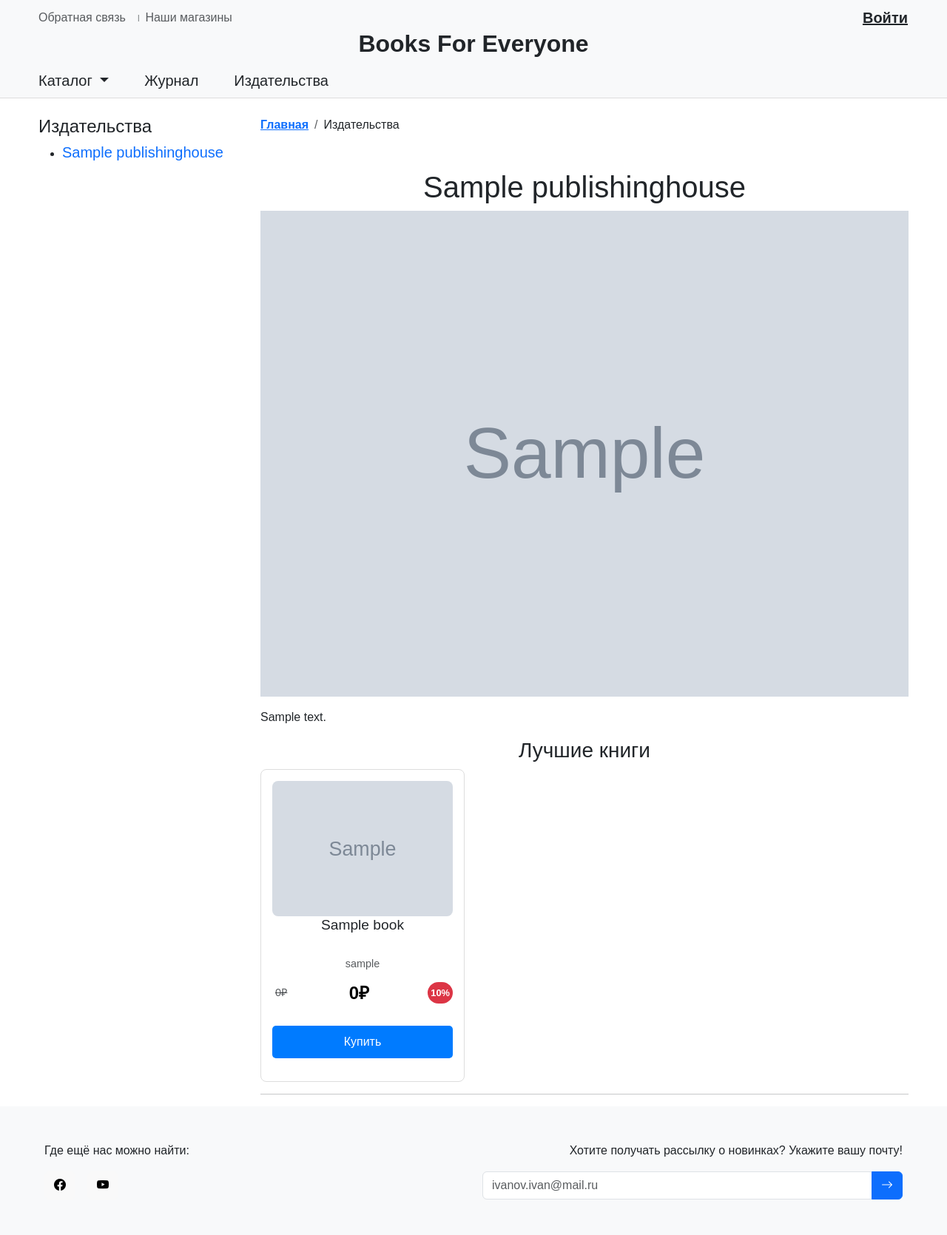
After one commit to DVGnezdilova/ProjectDj, a Django app: page /publishers/ in a window 1280 px wide. The commit adds this page. Shown: the whole page at 74% size. Run offline with Django 5.2, Linux system fonts and the light colour scheme; tables that the repository leaves empty hold one stand-in row (values such as "Sample post"); grey boxes marked "Sample" are stand-in pictures; some libraries are stand-ins or nearby versions.

Commit message:
comm2.3 09.05

```diff
--- a/BooksForEveryone/BooksForEveryone/urls.py
+++ b/BooksForEveryone/BooksForEveryone/urls.py
@@ -16,7 +16,7 @@ Including another URLconf
 """
 from django.contrib import admin
 from django.urls import path
-from books.views import index, vhod, regist, avtoriz, journal, catalog
+from books.views import index, vhod, regist, avtoriz, journal, catalog, publishers_list
 from django.urls import include, path
 
 urlpatterns = [
@@ -27,5 +27,6 @@ urlpatterns = [
     path('avtoriz/', avtoriz, name='avtoriz.html'),
     path('journal/', journal, name='journal'),
     path('catalog/<str:genre>/', catalog, name='catalog'),
+    path('publishers/', publishers_list, name='publishers'),
     path('__debug__/', include('debug_toolbar.urls')),
 ]
--- a/BooksForEveryone/books/static/index.css
+++ b/BooksForEveryone/books/static/index.css
@@ -25,6 +25,11 @@ header {
     height: 700px;
     border-radius: 0px;
 }
+
+.sidebar{
+    z-index: 1;
+}
+
 .dropdown-menu.genre-dropdown {
     font-size: 1.2rem; /* Увеличиваем размер шрифта */
 }
--- a/BooksForEveryone/books/templates/catalog.html
+++ b/BooksForEveryone/books/templates/catalog.html
@@ -60,7 +60,7 @@
                     </ul>
                 </div>
             <a href="{% url 'journal' %}" class="text-decoration-none text-dark">Журнал</a>
-            <a href="#" class="text-decoration-none text-dark">Издательства</a>
+            <a href="{% url 'publishers' %}" class="text-decoration-none text-dark">Издательства</a>
         </nav>
         </div>
       </header>
--- a/BooksForEveryone/books/templates/index.html
+++ b/BooksForEveryone/books/templates/index.html
@@ -56,7 +56,7 @@
                 </ul>
             </div>
             <a href="{% url 'journal' %}" class="text-decoration-none text-dark">Журнал</a>
-            <a href="#" class="text-decoration-none text-dark">Издательства</a>
+            <a href="{% url 'publishers' %}" class="text-decoration-none text-dark">Издательства</a>
         </nav>
         </div>
       </header>
--- a/BooksForEveryone/books/templates/journal.html
+++ b/BooksForEveryone/books/templates/journal.html
@@ -60,7 +60,7 @@
                         </ul>
                 </div>
                 <a href="#" class="text-decoration-none text-dark fs-5">Журнал</a>
-                <a href="#" class="text-decoration-none text-dark fs-5">Издательства</a>
+                <a href="{% url 'publishers' %}" class="text-decoration-none text-dark fs-5">Издательства</a>
             </nav>
 
         </div>
--- /dev/null
+++ b/BooksForEveryone/books/templates/publishers.html
@@ -0,0 +1,198 @@
+{% load static %}
+<!DOCTYPE html>
+<html lang="en">
+<head>
+    <meta charset="UTF-8">
+    <meta name="viewport" content="width=device-width, initial-scale=1.0">
+    <title>Издательства</title>
+    <link href="https://cdn.jsdelivr.net/npm/bootstrap@5.3.0-alpha3/dist/css/bootstrap.min.css" rel="stylesheet">
+    <link rel="stylesheet" href="{% static 'index.css' %}">
+    <link rel="stylesheet" href="https://cdn.jsdelivr.net/npm/bootstrap-icons@1.10.5/font/bootstrap-icons.min.css">
+</head>
+<body>
+
+<!-- Шапка -->
+      <header class="bg-light p-2">
+        <div class="container">
+          <!-- Верхняя строка с мелкими ссылками -->
+          <div class="d-flex justify-content-between align-items-center">
+            <div class="small text-muted d-flex align-items-center">
+                <a href="#" id="supportButton" class="text-decoration-none text-muted me-2 fs-6">Обратная связь</a>
+                <!-- Модальное окно -->
+                <div id="modal" class="modal">
+                    <div class="modal-content">
+                        <span class="close">&times;</span>
+                        <p class="mx-3">
+                            Данный раздел находится в разработке, приносим свои извинения. Скоро можно будет отправлять сообщения напрямую в техническую поддержку, а пока вы можете позвонить на бесплатный номер <strong>+7 990 088 22 00</strong> или же написать нам на почту <a href="mailto:books4everyone@mail.ru">books4everyone@mail.ru</a>.
+                        </p>
+                    </div>
+                </div>
+                <span class="text-muted mx-2">|</span>
+                <a href="#" class="text-decoration-none text-muted fs-6">Наши магазины</a>
+            </div>
+            <div class="d-flex gap-3">
+                <a href="{% url 'vhod' %}" class="navbt btn p-0" name="vhod"><b><u>Войти</u></b></a>
+            </div>
+        </div>
+
+          <!-- Название сайта -->
+          <div class="text-center mb-3">
+            <h1 class="m-0 fs-2 fw-bold"><a href="{% url 'index' %}" name="index" class="text-decoration-none text-dark">Books For Everyone</a></h1>
+          </div>
+
+          <!-- Основная навигация -->
+          <nav class="d-flex gap-5 fs-5 position-relative">
+            <!-- Каталог с выпадающим меню -->
+                <div class="dropdown">
+                    <a href="#" class="text-decoration-none text-dark dropdown-toggle fs-5" id="catalogDropdown" role="button" data-bs-toggle="dropdown" aria-expanded="false">
+                        Каталог
+                    </a>
+                    <!-- Выпадающее меню -->
+                    <ul class="dropdown-menu genre-dropdown" aria-labelledby="catalogDropdown">
+                            {% for genre in genres %}
+                            <li>
+                                <a class="dropdown-item genre-item" href="{% url 'catalog' genre %}">{{ genre }}</a>
+                            </li>
+                            {% empty %}
+                            <li><a class="dropdown-item disabled" href="#">Нет доступных жанров</a></li>
+                            {% endfor %}
+                    </ul>
+                </div>
+            <a href="{% url 'journal' %}" class="text-decoration-none text-dark">Журнал</a>
+            <a href="#" class="text-decoration-none text-dark">Издательства</a>
+        </nav>
+        </div>
+      </header>
+
+<!-- Главное содержимое -->
+<main class="container mt-4">
+    <div class="row">
+        <!-- Левая панель с фильтром издательств -->
+        <div class="col-md-3 sidebar sticky-top">
+            <h4>Издательства</h4>
+            <ul>
+                {% for item in publishers_with_books %}
+                <li><h5>
+                    <a href="#{{ item.publisher.name_publish }}" class="text-decoration-none">
+                        {{ item.publisher.name_publish }}
+                    </a>
+                </h5></li>
+                {% empty %}
+                <li><a class="disabled" href="#">Нет доступных издательств</a></li>
+                {% endfor %}
+            </ul>
+        </div>
+
+        <!-- Основной контент -->
+        <div class="col-md-9">
+            <!-- Хлебные крошки -->
+            <nav aria-label="Breadcrumb">
+                <ol class="breadcrumb">
+                    <li class="breadcrumb-item"><a href="{% url 'index' %}" name="index"><b>Главная</b></a></li>
+                    <li class="breadcrumb-item">Издательства</li>
+                </ol>
+            </nav>
+
+            <!-- Информация об издательстве -->
+            <!-- Информация об издательстве -->
+            <div class="mt-5">
+                {% for item in publishers_with_books %}
+                    <div id="{{ item.publisher.name_publish }}">
+                        <h1 class="d-flex justify-content-center">{{ item.publisher.name_publish }}</h1>
+                        <img src="{{ item.publisher.photo_publish }}" alt="{{ item.publisher.name_publish }}" class="img-fluid mb-3" style="width: 876px">
+                        <p>{{ item.publisher.publish_description }}</p>
+
+                        <!-- Лучшие книги -->
+                        <h3 class="d-flex justify-content-center">Лучшие книги</h3>
+                        <div class="row row-cols-1 row-cols-md-3 g-4">
+                            {% for book in item.best_books %}
+                                <div class="col">
+                                    <div class="products-inside d-flex flex-column h-100">
+                                        <div class="products-img d-flex justify-content-center">
+                                            <img src="{{ book.photo }}" alt="{{ book.title }}" style="width: 100%; height: 100%; object-fit: cover; border-radius: 8px;">
+                                        </div>
+                                        <div class="products-details flex-grow-1 d-flex flex-column">
+                                            <h4 class="book-title text-center">{{ book.title }}</h4>
+                                            <p class="author text-center small text-muted">
+                                                {% for writer in book.id_writer.all %}
+                                                    {{ writer.nickname }}{% if not forloop.last %}, {% endif %}
+                                                {% endfor %}
+                                            </p>
+                                            <div class="price-container mt-auto d-flex justify-content-between">
+                                                <span class="old-price text-decoration-line-through small text-muted px-1">{{ book.discount }}&#8381;</span>
+                                                <span class="new-price fw-bold">{{ book.discounted_price }}&#8381;</span>
+                                                {% if book.sale %}
+                                                    <span class="discount-badge bg-danger text-white px-1">{{ book.sale }}%</span>
+                                                {% endif %}
+                                            </div>
+                                            <a class="buy-btn my-3 d-block text-center" href="/vh" style="text-decoration: none;">
+                                                <span>Купить</span>
+                                            </a>
+                                        </div>
+                                    </div>
+                                </div>
+                            {% empty %}
+                                <div class="col-12 text-center">
+                                    <p>У этого издательства пока нет книг.</p>
+                                </div>
+                            {% endfor %}
+                        </div>
+                    </div>
+                    <hr>
+                {% endfor %}
+            </div>
+</main>
+
+<!-- Подвал -->
+<footer class="bg-light p-5">
+    <div class="container">
+        <div class="row">
+            <div class="col-md-6">
+                <p class="mb-3">Где ещё нас можно найти:</p>
+                <div class="d-flex gap-3">
+                    <button class="btn btn-light"><i class="bi bi-facebook"></i></button>
+                    <button class="btn btn-light"><i class="bi bi-youtube"></i></button>
+                </div>
+            </div>
+            <div class="col-md-6 text-md-end">
+                <p class="mb-3">Хотите получать рассылку о новинках? Укажите вашу почту!</p>
+                <form>
+                    <div class="input-group">
+                        <input type="email" class="form-control" placeholder="ivanov.ivan@mail.ru" aria-label="Email input with button addon">
+                        <button class="btn btn-secondary" type="button"><i class="bi bi-arrow-right"></i></button>
+                    </div>
+                </form>
+            </div>
+        </div>
+    </div>
+</footer>
+
+<script src="https://cdn.jsdelivr.net/npm/bootstrap @5.3.0-alpha3/dist/js/bootstrap.bundle.min.js"></script>
+    <script>
+        document.addEventListener("DOMContentLoaded", function () {
+        const modal = document.getElementById('modal');
+        const supportButton = document.getElementById('supportButton');
+        const closeButton = document.querySelector('.close');
+
+        if (!modal || !supportButton || !closeButton) {
+            console.error("Элементы модального окна не найдены");
+            return;
+        }
+
+        supportButton.addEventListener('click', () => {
+            modal.style.display = 'block';
+        });
+
+        closeButton.addEventListener('click', () => {
+            modal.style.display = 'none';
+        });
+
+        window.addEventListener('click', (event) => {
+            if (event.target === modal) {
+            modal.style.display = 'none';
+            }
+        });
+        });
+    </script>
+</body>
+</html>
--- a/BooksForEveryone/books/views.py
+++ b/BooksForEveryone/books/views.py
@@ -1,8 +1,8 @@
 from django.db.models import Avg
-from .models import Book, Article
+from .models import Book, Article, PublishingHouse
 from django.contrib.auth.models import User
 
-from django.shortcuts import render, redirect
+from django.shortcuts import render, redirect, get_object_or_404
 from django.contrib.auth import authenticate, login
 from django.contrib import messages
 from django.db.models import Q
@@ -175,7 +175,7 @@ def journal(request):
 
     return render(request, 'journal.html', {
         'articles': articles,
-        'genres': genres,  # ✅ Передаем жанры в шаблон
+        'genres': genres,  # Передаем жанры в шаблон
         'query': query,
     })
 
@@ -220,3 +220,42 @@ def catalog(request, genre=None):
         'query': query,
         'current_genre': genre,
     })
+
+def publishers_list(request):
+    # Получаем все издательства
+    publishers = PublishingHouse.objects.all()
+
+    # Функция расчета цены (можно вынести в utils.py для переиспользования)
+    def calculate_discounted_price(books_list):
+        for book in books_list:
+            if book.sale:
+                discount_percentage = int(book.sale)
+                book.discounted_price = round(book.discount - (book.discount * discount_percentage / 100))
+            else:
+                book.discounted_price = book.discount
+
+    # Создаем список издательств с лучшими книгами
+    publishers_with_books = []
+    genres = Book.objects.values_list('genre', flat=True).distinct()
+    for publisher in publishers:
+        best_books = list(Book.objects.filter(id_publish=publisher).order_by('-year')[:3])
+ # Превращаем в список
+        calculate_discounted_price(best_books)  # Рассчитываем скидки
+        publishers_with_books.append({
+            'publisher': publisher,
+            'best_books': best_books,
+        })
+
+    return render(request, 'publishers.html', {
+        'publishers_with_books': publishers_with_books,
+        'genres': genres
+    })
+
+
+# def publisher_detail(request, pk):
+#     publisher = get_object_or_404(PublishingHouse, pk=pk)
+#     best_books = Book.objects.filter(id_publish=publisher)[:6]  # Лучшие книги
+#     return render(request, 'publisher_detail.html', {
+#         'publisher': publisher,
+#         'best_books': best_books,
+#     })
```
